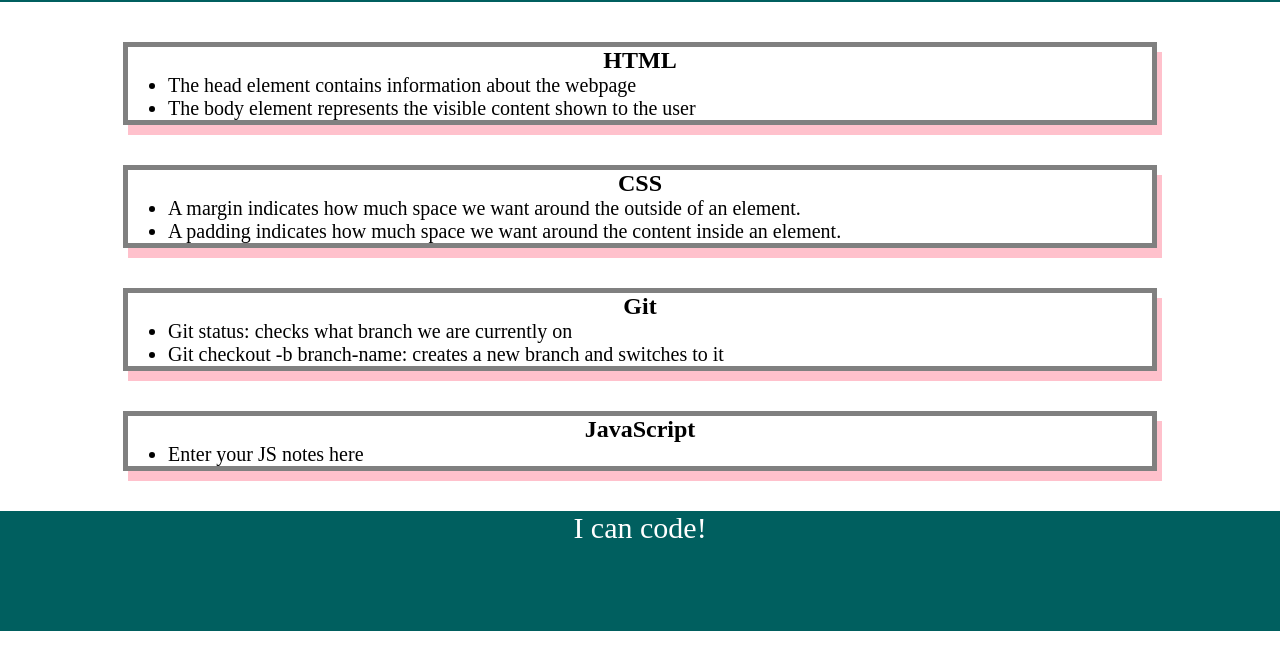
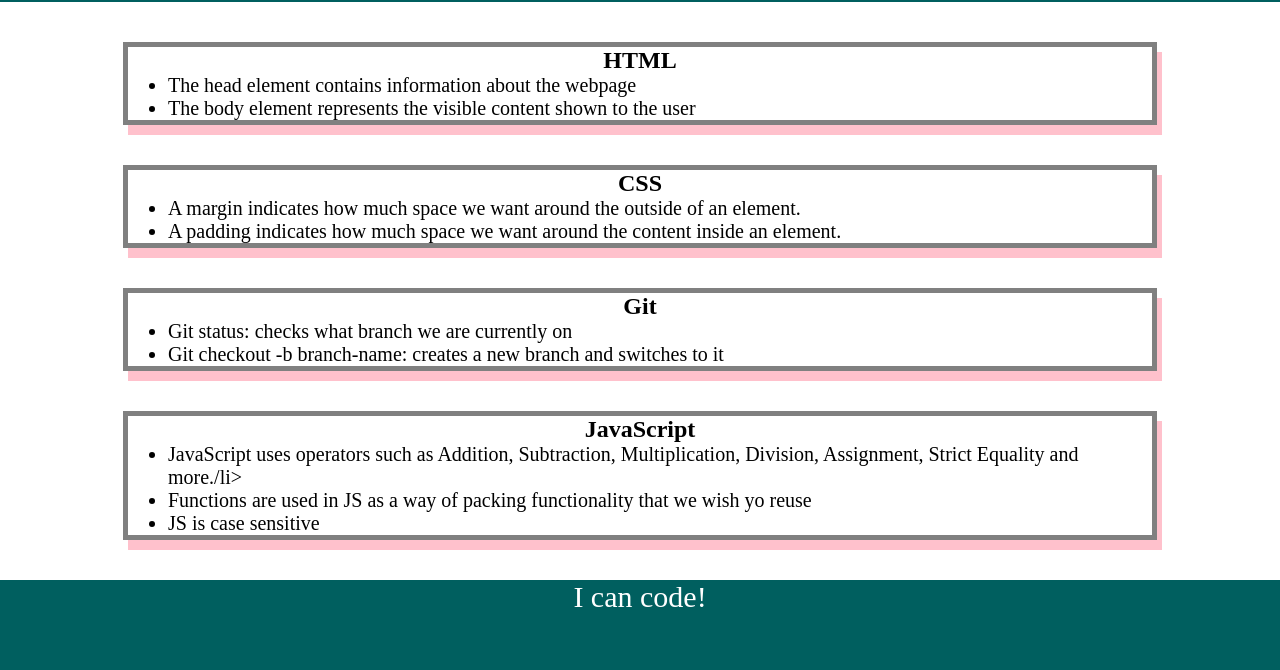
Before and after one commit to tbarns/prework-study-guide, a plain HTML site: page index.html in a window 1280 px wide. Shown: the part 118-788 px from the top of the page. Drawn offline with Linux system fonts and the light colour scheme.

Commit message:
added notes to JS section

```diff
--- a/index.html
+++ b/index.html
@@ -38,7 +38,9 @@
       <section class="card" id="javascript-section">
         <h2>JavaScript</h2>
         <ul>
-          <li>Enter your JS notes here</li>
+          <li>JavaScript uses operators such as Addition, Subtraction, Multiplication, Division, Assignment, Strict Equality and more./li>
+            <li>Functions are used in JS as a way of packing functionality that we wish yo reuse</li>
+            <li>JS is case sensitive</li>
         </ul>
       </section>
     </main>
```
